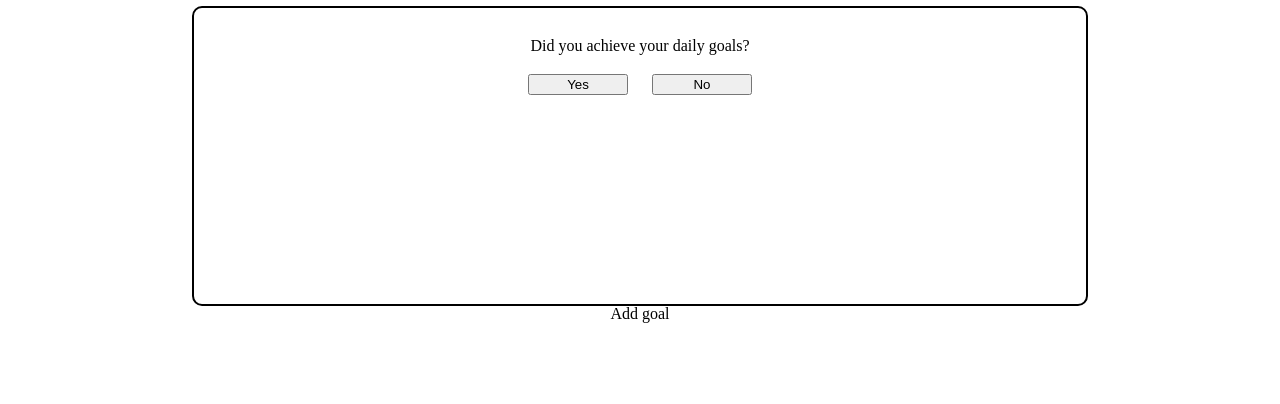
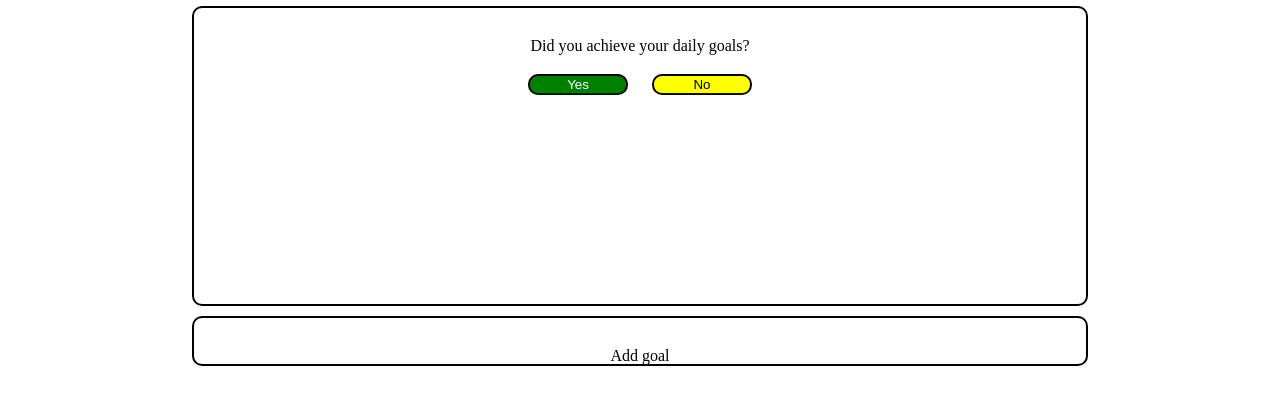
Before and after one commit to pitekcharles/goallist, a plain HTML site: page index.html in a window 1280 px wide. Shown: the part 164-568 px from the top of the page. Drawn offline with Linux system fonts and the light colour scheme.

Commit message:
did some styling of the buttons

```diff
--- a/resources/css/main.css
+++ b/resources/css/main.css
@@ -26,6 +26,27 @@ main {
 main button {
     width: 100px;
     margin: 20px 10px;
+    border: 2px solid black;
+    border-radius: 10px;
+    color: white;
+}
+
+main #yesButton {
+    background-color: green;
+}
+
+main #noButton {
+    background-color: yellow;
+    color:black;
+}
+
+main #yesButton:focus {
+    background-color: blue;
+}
+
+main #noButton:focus {
+    background-color: blue;
+    color: white;
 }
 
 main .goalReached {
@@ -38,4 +59,12 @@ main .goalReached {
     border-radius: 10px;
 }
 
+main .addGoal {
+    border: 2px solid black;
+    border-radius: 10px;
+    width: 70%;
+    margin: 10px auto;
+    padding-top: 30px;
+}
+
 /* footer styling */
```
